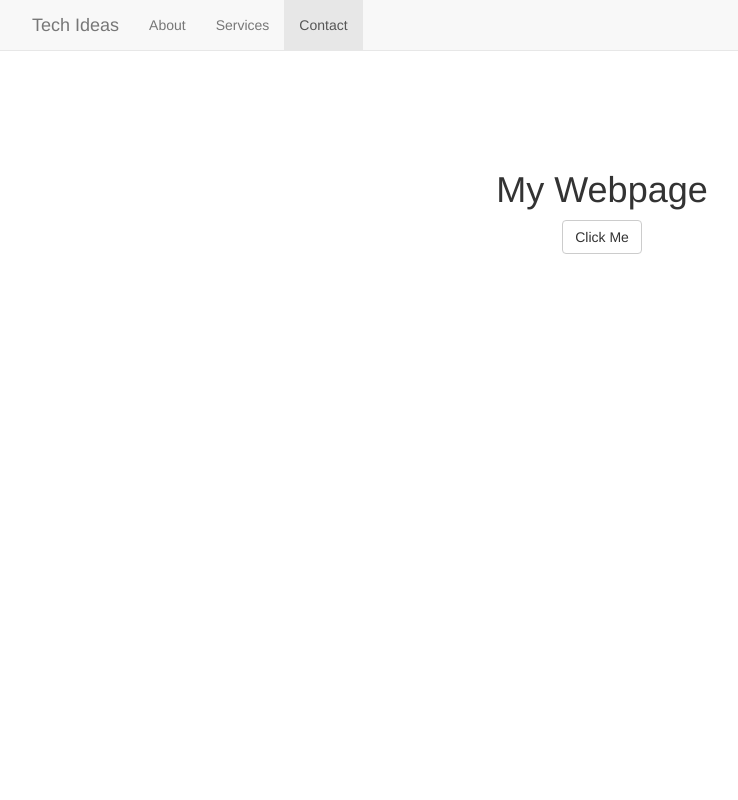
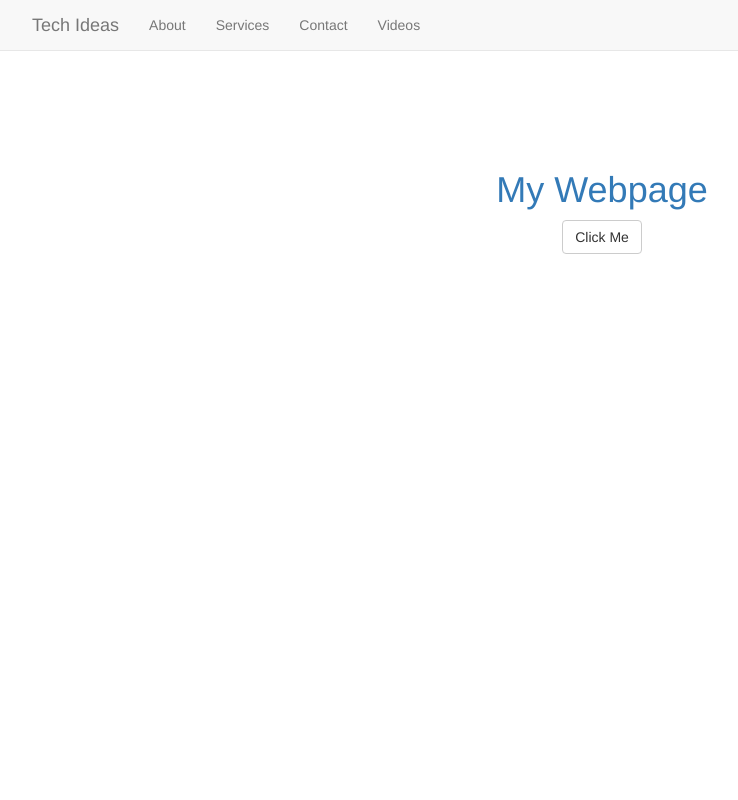
Before and after one commit to mtipton81/mtipton81.github.io, a plain HTML site: page bootstrap/index.html in a window 1280 px wide. Shown: the top 800 px of the page, without its empty margins (38-776 px from the left). Drawn offline with nearby package versions, Linux system fonts and the light colour scheme; a web font is replaced by a local one.

Commit message:
Update index.html

```diff
--- a/bootstrap/index.html
+++ b/bootstrap/index.html
@@ -27,6 +27,7 @@
       	<li><a class="page-scroll" href="#about">About</a></li>
       	<li><a class="page-scroll" href="#services">Services</a></li>
       	<li><a class="page-scroll" href="#contact">Contact</a></li>
+      	<li><a class="page-scroll" href=#Videos">Videos</a</li>
     </ul>
   </div>
       <!-- /.navbar-collapse --></div>
```
